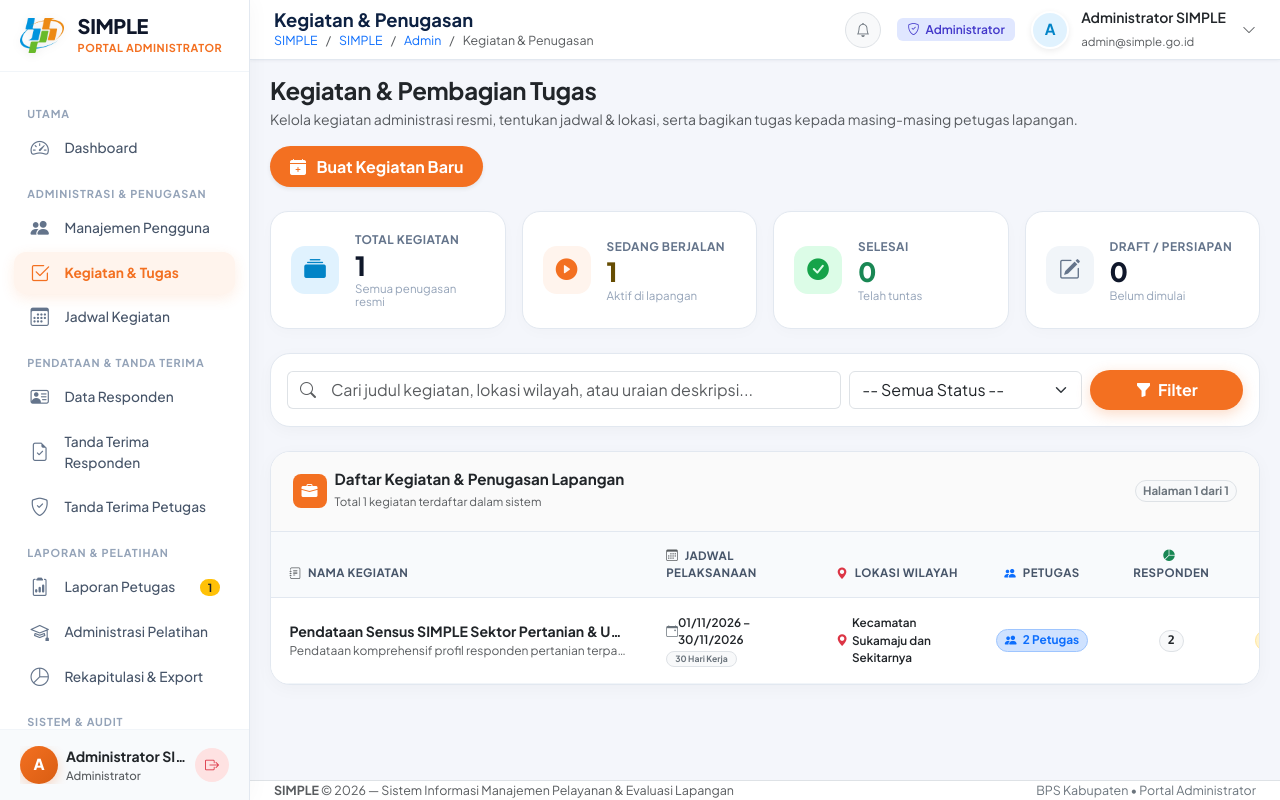
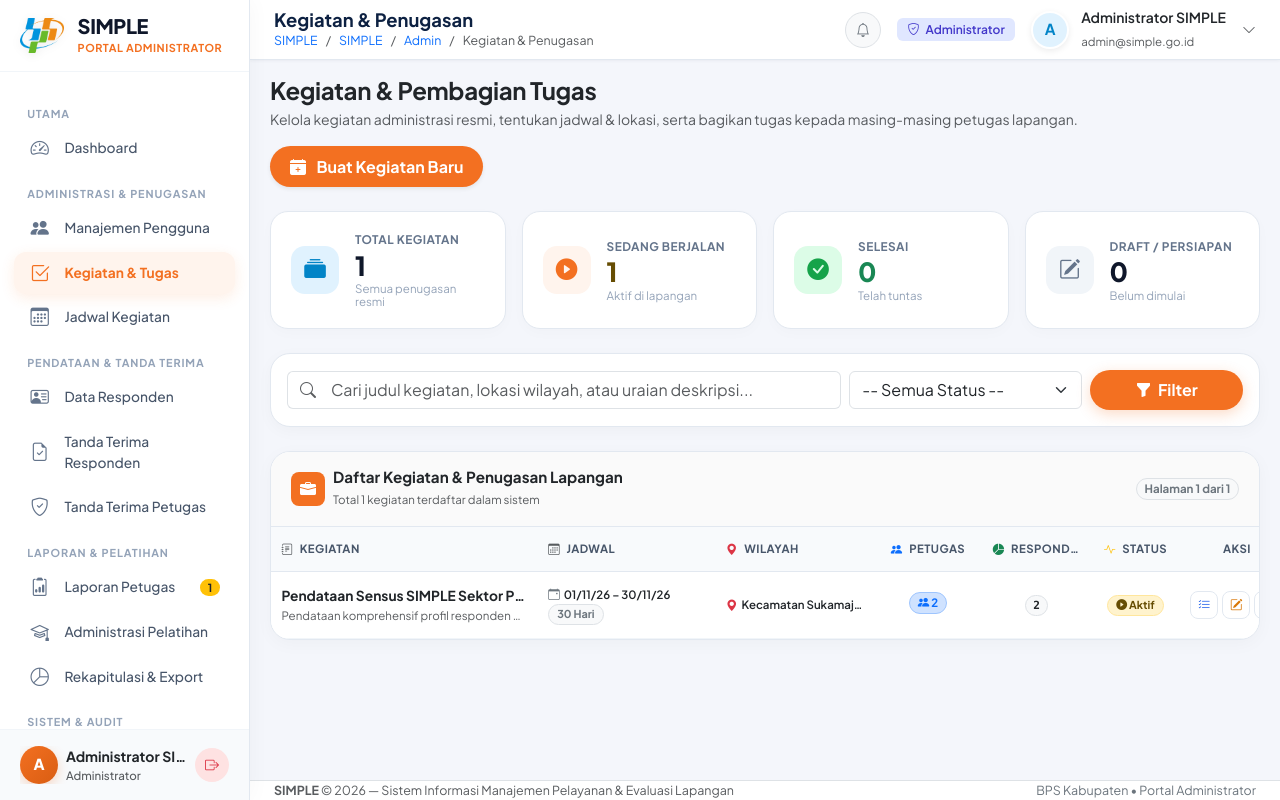
Before and after one commit to mhabil23/Sistem-Informasi-Manajemen-Petugas-Lapangan-SIMPLE-, a Laravel app: page /admin/assignments in a window 1280 px wide. Run offline with Laravel 12, Linux system fonts and the light colour scheme; a user stored in the database is signed in; data comes from the database, SQL or seed files in the repository; data that the repository does not hold is empty.

Commit message:
fix(admin): use Bootstrap Icons across all admin views and enforce anti-geser fixed layout on tables

```diff
--- a/resources/views/admin/assignments/index.blade.php
+++ b/resources/views/admin/assignments/index.blade.php
@@ -92,16 +92,17 @@
     box-shadow: 0 6px 18px rgba(243, 112, 33, 0.35);
 }
 
-/* Table Card */
+/* Fixed Table Card (No Horizontal Scroll / Anti Geser) */
 .bento-table-card {
     background: #FFFFFF;
     border-radius: 20px;
     border: 1px solid #E2E8F0;
     box-shadow: 0 4px 18px rgba(15, 23, 42, 0.03);
     overflow: hidden;
+    width: 100%;
 }
 .bento-table-header {
-    padding: 1.15rem 1.35rem;
+    padding: 1rem 1.25rem;
     border-bottom: 1px solid #E2E8F0;
     background: #FAFAFA;
     display: flex;
@@ -110,31 +111,44 @@
     flex-wrap: wrap;
     gap: 0.75rem;
 }
-.bento-table th {
+.bento-table-container-fixed {
+    width: 100%;
+    overflow: hidden;
+}
+.bento-table-fixed {
+    table-layout: fixed;
+    width: 100%;
+    margin-bottom: 0;
+}
+.bento-table-fixed th {
     background: #F8FAFC;
     color: #475569;
     font-weight: 700;
-    font-size: 0.72rem;
+    font-size: 0.71rem;
     text-transform: uppercase;
     letter-spacing: 0.04em;
-    padding: 0.95rem 1.15rem;
+    padding: 0.85rem 0.65rem;
     border-bottom: 1px solid #E2E8F0;
+    overflow: hidden;
+    text-overflow: ellipsis;
+    white-space: nowrap;
 }
-.bento-table td {
-    padding: 1rem 1.15rem;
+.bento-table-fixed td {
+    padding: 0.85rem 0.65rem;
     vertical-align: middle;
     border-bottom: 1px solid #F1F5F9;
-    font-size: 0.84rem;
+    font-size: 0.82rem;
+    overflow: hidden;
 }
-.bento-table tbody tr:hover {
+.bento-table-fixed tbody tr:hover {
     background-color: #F8FAFC;
 }
 
 /* Action buttons in table */
 .bento-action-btn {
-    width: 32px;
-    height: 32px;
-    border-radius: 10px;
+    width: 28px;
+    height: 28px;
+    border-radius: 8px;
     display: inline-flex;
     align-items: center;
     justify-content: center;
@@ -142,7 +156,8 @@
     background: #FFFFFF;
     transition: all 0.15s ease;
     text-decoration: none;
-    font-size: 0.85rem;
+    font-size: 0.78rem;
+    flex-shrink: 0;
 }
 .bento-action-btn:hover {
     transform: translateY(-1px);
@@ -305,91 +354,86 @@
         </span>
     </div>
 
-    <div class="table-responsive">
-        <table class="table bento-table align-middle mb-0">
+    <div class="bento-table-container-fixed">
+        <table class="table bento-table-fixed align-middle mb-0">
             <thead>
                 <tr>
-                    <th style="min-width: 280px;"><i class="bi bi-journal-text me-1 text-muted"></i> Nama Kegiatan</th>
-                    <th style="min-width: 170px;"><i class="bi bi-calendar3 me-1 text-muted"></i> Jadwal Pelaksanaan</th>
-                    <th style="min-width: 160px;"><i class="bi bi-geo-alt-fill me-1 text-danger"></i> Lokasi Wilayah</th>
-                    <th class="text-center" style="min-width: 110px;"><i class="bi bi-people-fill me-1 text-primary"></i> Petugas</th>
-                    <th class="text-center" style="min-width: 130px;"><i class="bi bi-pie-chart-fill me-1 text-success"></i> Responden</th>
-                    <th class="text-center" style="min-width: 110px;"><i class="bi bi-activity me-1 text-warning"></i> Status</th>
-                    <th class="text-end pe-3" style="min-width: 110px;">Aksi</th>
+                    <th style="width: 27%;"><i class="bi bi-journal-text me-1 text-muted"></i> Kegiatan</th>
+                    <th style="width: 18%;"><i class="bi bi-calendar3 me-1 text-muted"></i> Jadwal</th>
+                    <th style="width: 16%;"><i class="bi bi-geo-alt-fill me-1 text-danger"></i> Wilayah</th>
+                    <th class="text-center" style="width: 11%;"><i class="bi bi-people-fill me-1 text-primary"></i> Petugas</th>
+                    <th class="text-center" style="width: 11%;"><i class="bi bi-pie-chart-fill me-1 text-success"></i> Responden</th>
+                    <th class="text-center" style="width: 9%;"><i class="bi bi-activity me-1 text-warning"></i> Status</th>
+                    <th class="text-end pe-2" style="width: 8%;">Aksi</th>
                 </tr>
             </thead>
             <tbody>
                 @forelse($assignments as $item)
                     <tr>
                         <td>
-                            <a href="{{ route('admin.assignments.show', $item) }}" class="fw-bold text-dark text-decoration-none d-block text-truncate mb-0.5" style="max-width: 340px; font-size: 0.88rem;" title="{{ $item->title }}">
+                            <a href="{{ route('admin.assignments.show', $item) }}" class="fw-bold text-dark text-decoration-none d-block text-truncate mb-0.5" style="font-size: 0.86rem;" title="{{ $item->title }}">
                                 {{ $item->title }}
                             </a>
-                            <small class="text-muted text-truncate d-block" style="max-width: 340px; font-size: 0.75rem;">
-                                {{ Str::limit($item->description, 60) ?? 'Tidak ada deskripsi tambahan.' }}
-                            </small>
+                            <div class="text-muted text-truncate" style="font-size: 0.72rem;" title="{{ $item->description }}">
+                                {{ $item->description ?: 'Tidak ada deskripsi tambahan.' }}
+                            </div>
                         </td>
                         <td>
-                            <div class="small fw-semibold text-dark d-flex align-items-center gap-1.5">
-                                <i class="bi bi-calendar-event text-secondary"></i>
-                                <span>{{ $item->start_date->format('d/m/Y') }} &ndash; {{ $item->end_date->format('d/m/Y') }}</span>
+                            <div class="small fw-semibold text-dark text-truncate d-flex align-items-center gap-1">
+                                <i class="bi bi-calendar-event text-secondary flex-shrink-0"></i>
+                                <span class="text-truncate">{{ $item->start_date->format('d/m/y') }} &ndash; {{ $item->end_date->format('d/m/y') }}</span>
                             </div>
-                            <div class="text-muted mt-0.5" style="font-size: 0.72rem;">
-                                <span class="badge bg-light text-secondary border rounded-pill px-2 py-0.5">
-                                    {{ $item->start_date->diffInDays($item->end_date) + 1 }} Hari Kerja
+                            <div class="mt-0.5">
+                                <span class="badge bg-light text-secondary border rounded-pill px-2 py-0.5" style="font-size: 0.68rem;">
+                                    {{ $item->start_date->diffInDays($item->end_date) + 1 }} Hari
                                 </span>
                             </div>
                         </td>
                         <td>
-                            <div class="small fw-semibold text-dark d-flex align-items-center gap-1">
-                                <i class="bi bi-geo-alt-fill text-danger"></i>
-                                <span>{{ $item->location }}</span>
+                            <div class="small fw-semibold text-dark text-truncate d-flex align-items-center gap-1" title="{{ $item->location }}">
+                                <i class="bi bi-geo-alt-fill text-danger flex-shrink-0"></i>
+                                <span class="text-truncate">{{ $item->location }}</span>
                             </div>
                         </td>
                         <td class="text-center">
-                            <span class="badge bg-primary-subtle text-primary border border-primary-subtle px-2.5 py-1 rounded-pill" style="font-size: 0.74rem;">
-                                <i class="bi bi-people-fill me-1"></i> {{ $item->officers_count }} Petugas
+                            <span class="badge bg-primary-subtle text-primary border border-primary-subtle px-2 py-0.5 rounded-pill text-truncate" style="font-size: 0.72rem;">
+                                <i class="bi bi-people-fill me-0.5"></i> {{ $item->officers_count }}
                             </span>
                         </td>
                         <td class="text-center">
-                            <div>
-                                <span class="badge bg-light text-dark border px-2 py-1 rounded-pill font-monospace" style="font-size: 0.74rem;">
-                                    {{ $item->respondents_count }}
-                                    @if($item->target_respondents > 0)
-                                        <span class="text-muted">/ {{ number_format($item->target_respondents) }}</span>
-                                    @endif
-                                </span>
-                            </div>
+                            <span class="badge bg-light text-dark border px-1.5 py-0.5 rounded-pill font-monospace" style="font-size: 0.7rem;">
+                                {{ $item->respondents_count }}@if($item->target_respondents > 0)<span class="text-muted">/{{ number_format($item->target_respondents) }}</span>@endif
+                            </span>
                             @if($item->target_respondents > 0)
                                 @php
                                     $pct = round(($item->respondents_count / $item->target_respondents) * 100);
                                 @endphp
-                                <div class="progress mt-1.5 mx-auto" style="height: 5px; width: 75px; border-radius: 999px;" title="{{ $pct }}% dari target {{ number_format($item->target_respondents) }} responden">
+                                <div class="progress mt-1 mx-auto" style="height: 4px; width: 50px; border-radius: 999px;" title="{{ $pct }}% dari target {{ number_format($item->target_respondents) }} responden">
                                     <div class="progress-bar {{ $pct >= 100 ? 'bg-success' : ($pct >= 50 ? 'bg-primary' : 'bg-warning') }}" style="width: {{ min(100, $pct) }}%;"></div>
                                 </div>
                             @endif
                         </td>
                         <td class="text-center">
                             @if($item->status === 'ongoing')
-                                <span class="badge bg-warning-subtle text-warning-emphasis border border-warning-subtle px-2.5 py-1 rounded-pill" style="font-size: 0.72rem;">
-                                    <i class="bi bi-play-circle-fill me-1"></i> Berjalan
+                                <span class="badge bg-warning-subtle text-warning-emphasis border border-warning-subtle px-2 py-0.5 rounded-pill" style="font-size: 0.68rem;">
+                                    <i class="bi bi-play-circle-fill me-0.5"></i> Aktif
                                 </span>
                             @elseif($item->status === 'completed')
-                                <span class="badge bg-success-subtle text-success border border-success-subtle px-2.5 py-1 rounded-pill" style="font-size: 0.72rem;">
-                                    <i class="bi bi-check-circle-fill me-1"></i> Selesai
+                                <span class="badge bg-success-subtle text-success border border-success-subtle px-2 py-0.5 rounded-pill" style="font-size: 0.68rem;">
+                                    <i class="bi bi-check-circle-fill me-0.5"></i> Tuntas
                                 </span>
                             @elseif($item->status === 'draft')
-                                <span class="badge bg-secondary-subtle text-secondary border border-secondary-subtle px-2.5 py-1 rounded-pill" style="font-size: 0.72rem;">
-                                    <i class="bi bi-pencil-square me-1"></i> Draft
+                                <span class="badge bg-secondary-subtle text-secondary border border-secondary-subtle px-2 py-0.5 rounded-pill" style="font-size: 0.68rem;">
+                                    <i class="bi bi-pencil-square me-0.5"></i> Draft
                                 </span>
                             @else
-                                <span class="badge bg-danger-subtle text-danger border border-danger-subtle px-2.5 py-1 rounded-pill" style="font-size: 0.72rem;">
+                                <span class="badge bg-danger-subtle text-danger border border-danger-subtle px-2 py-0.5 rounded-pill" style="font-size: 0.68rem;">
                                     Batal
                                 </span>
                             @endif
                         </td>
-                        <td class="text-end pe-3 text-nowrap">
-                            <div class="d-inline-flex gap-1.5 align-items-center">
+                        <td class="text-end pe-2">
+                            <div class="d-inline-flex gap-1 align-items-center justify-content-end">
                                 <!-- Detail & Pembagian Petugas -->
                                 <a href="{{ route('admin.assignments.show', $item) }}"
                                    class="bento-action-btn btn-view"
--- a/resources/views/admin/partials/_basis_fields.blade.php
+++ b/resources/views/admin/partials/_basis_fields.blade.php
@@ -1,6 +1,6 @@
 <div class="card mb-3 border border-primary-subtle">
     <div class="card-header bg-light py-2 px-3 fw-bold text-dark small d-flex justify-content-between align-items-center">
-        <span><i class="fa-solid fa-scale-balanced text-primary me-1"></i> B. DASAR PELAKSANAAN (LAPORAN &amp; PENGELUARAN RIIL)</span>
+        <span><i class="bi bi-file-earmark-text text-primary me-1"></i> B. DASAR PELAKSANAAN (LAPORAN &amp; PENGELUARAN RIIL)</span>
         <span class="badge bg-primary-subtle text-primary border border-primary-subtle">Diisi Role Admin</span>
     </div>
     <div class="card-body p-3">
```
Also changed, not shown: other parts of resources/views/admin/assignments/index.blade.php (+35 -1 lines), resources/views/admin/assignments/show.blade.php (+112 -55 lines), resources/views/admin/dashboard.blade.php (+60 -60 lines).
